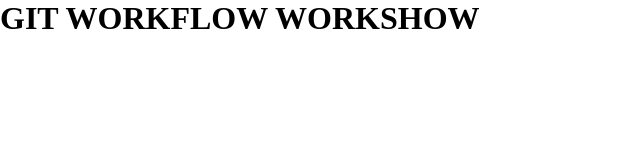
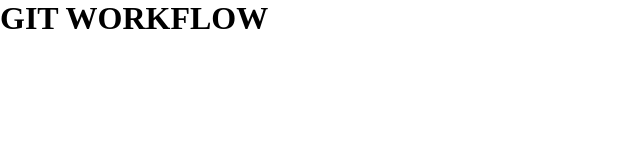
Before and after one commit to WebAhead11/GitKT, a plain HTML site: page index.html in a window 1280 px wide. Shown: the whole page, without its empty margins (0-640 px from the left). Drawn offline with Linux system fonts and the light colour scheme.

Commit message:
3rd commit Relates #1

```diff
--- a/index.html
+++ b/index.html
@@ -10,7 +10,7 @@
 
 <body>
 
-    <h1 class="some-heading">GIT WORKFLOW WORKSHOW</h1>
+    <h1 class="some-heading">GIT WORKFLOW</h1>
 
 </body>
 
```
